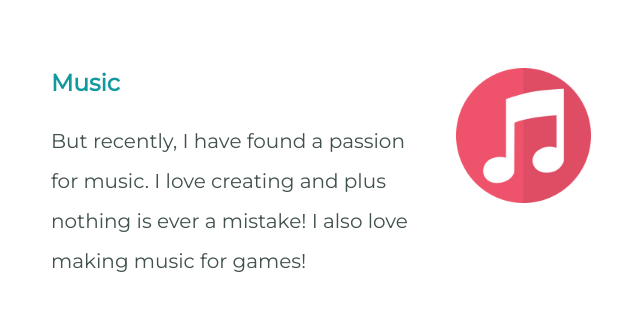
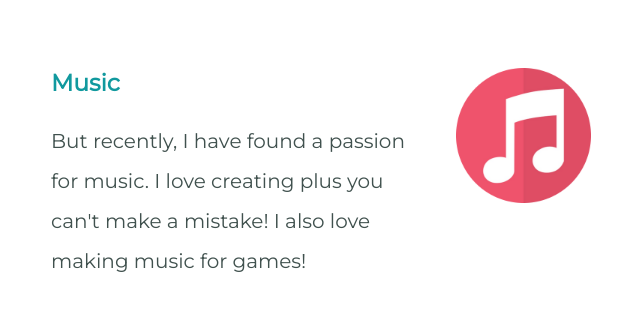
Before and after one commit to li231sd/li231sd-Home-Page, a plain HTML site: page index.html in a window 1280 px wide. Shown: the part 2180-2511 px from the top of the page, without its empty margins (319-959 px from the left). Drawn offline with Linux system fonts and the light colour scheme.

Commit message:
Grammar check

```diff
--- a/index.html
+++ b/index.html
@@ -11,7 +11,7 @@
     <link rel="preconnect" href="https://fonts.gstatic.com" crossorigin>
     <link href="https://fonts.googleapis.com/css2?family=Montserrat&family=Sacramento&display=swap" rel="stylesheet">
 </head>
-  <body>
+<body>
     <div class="top-container">
         <img class="top-cloud" src="images/cloud.png" alt="cloud-img">
         <h1 class="title">---I'm li231sd---</h1>
@@ -45,8 +45,8 @@
             <img class="music" src="images/skill.png" alt="music">
             <h3>Music</h3>
             <p class="music-description">
-              But recently, I have found a passion for music. I love creating and plus nothing
-              is ever a mistake! I also love making music for games!
+              But recently, I have found a passion for music. I love creating plus you can't make
+              a mistake! I also love making music for games!
             </p>
           </div>
         </div>
@@ -59,12 +59,11 @@
         </div>
       </div>
 
-
       <div class="bottom-container">
         <a class="footer-link" href="https://github.com/li231sd">Github</a>
         <a class="footer-link" href="https://replit.com/@li231sd">Repil.it</a>
         <a class="footer-link" href="https://li231sd.github.io/Home-Page/">Home-Page</a>
         <p class="copyright">© 2022 li231sd.</p>
       </div>
-  </body>
+</body>
 </html>
```
